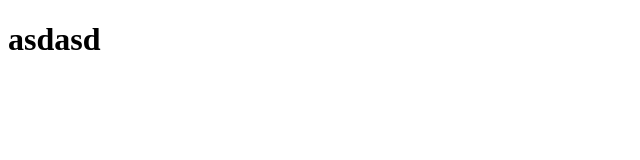
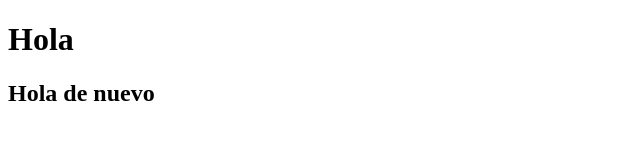
Before and after one commit to cbeltran-dev/cbeltran-dev.github.io, a plain HTML site: page index.html in a window 1280 px wide. Shown: the whole page, without its empty margins (0-640 px from the left). Drawn offline with Linux system fonts and the light colour scheme.

Commit message:
me segundo commit

```diff
--- a/index.html
+++ b/index.html
@@ -7,6 +7,7 @@
     <title>Document</title>
 </head>
 <body>
-    <h1>asdasd</h1>
+    <h1>Hola</h1>
+    <h2>Hola de nuevo</h2>
 </body>
 </html>
```
